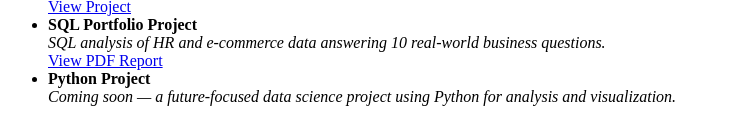
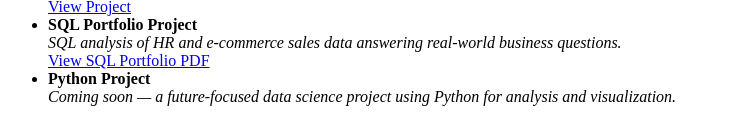
Before and after one commit to a-marchoud/a-marchoud, a plain HTML site: page index.html in a window 1280 px wide. Shown: the part 616-740 px from the top of the page, without its empty margins (0-730 px from the left). Drawn offline with Linux system fonts and the light colour scheme.

Commit message:
Update index.html

```diff
--- a/index.html
+++ b/index.html
@@ -62,9 +62,9 @@
         </li>
 
         <li>
-             <strong>SQL Portfolio Project</strong><br>
-             <em>SQL analysis of HR and e-commerce data answering 10 real-world business questions.</em><br>
-             <a href="sql-project/SQL_Portfolio.pdf" target="_blank">View PDF Report</a>
+            <strong>SQL Portfolio Project</strong><br>
+            <em>SQL analysis of HR and e-commerce sales data answering real-world business questions.</em><br>
+            <a href="SQL%20Portfolio.pdf" target="_blank">View SQL Portfolio PDF</a>
         </li>
 
         <li>
```
